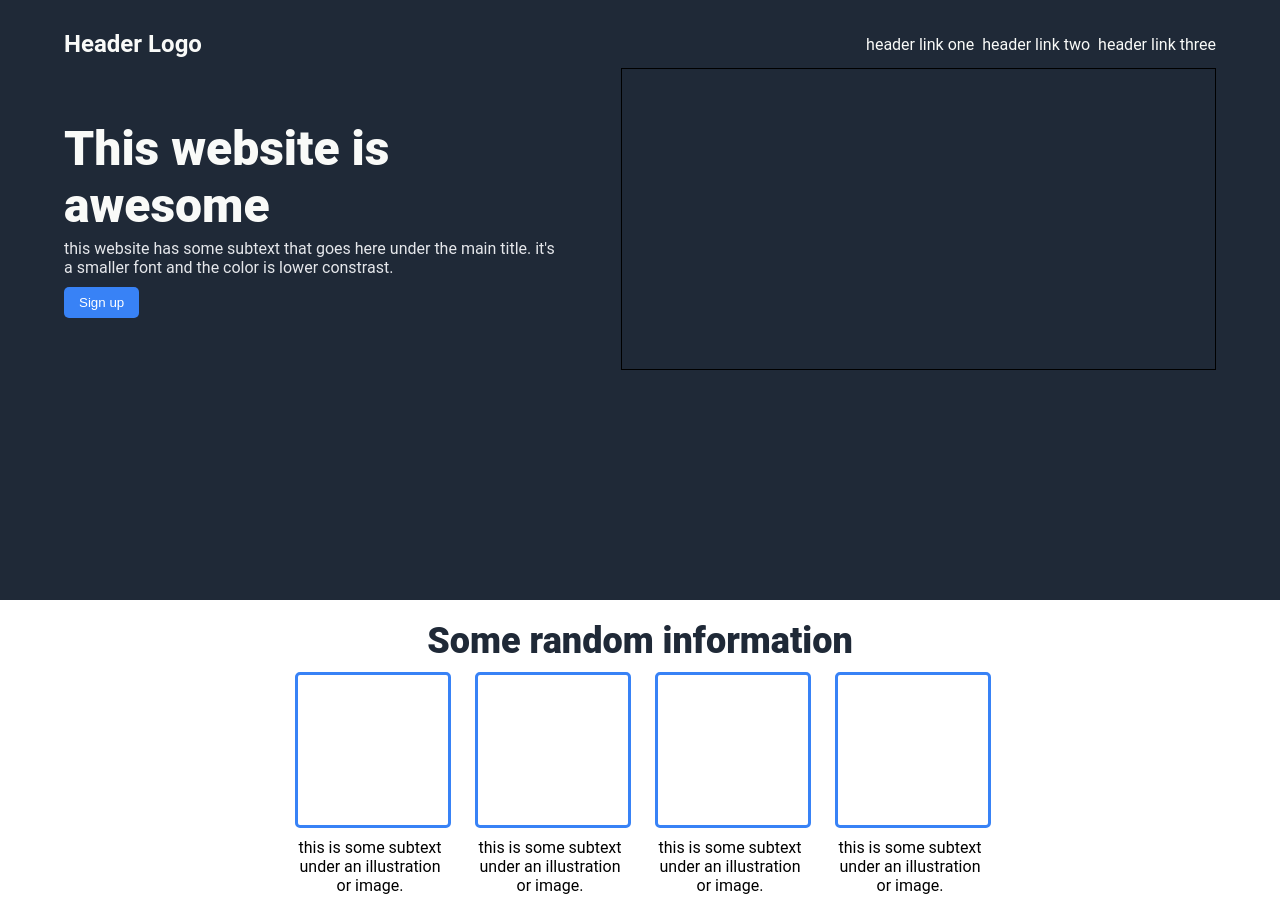
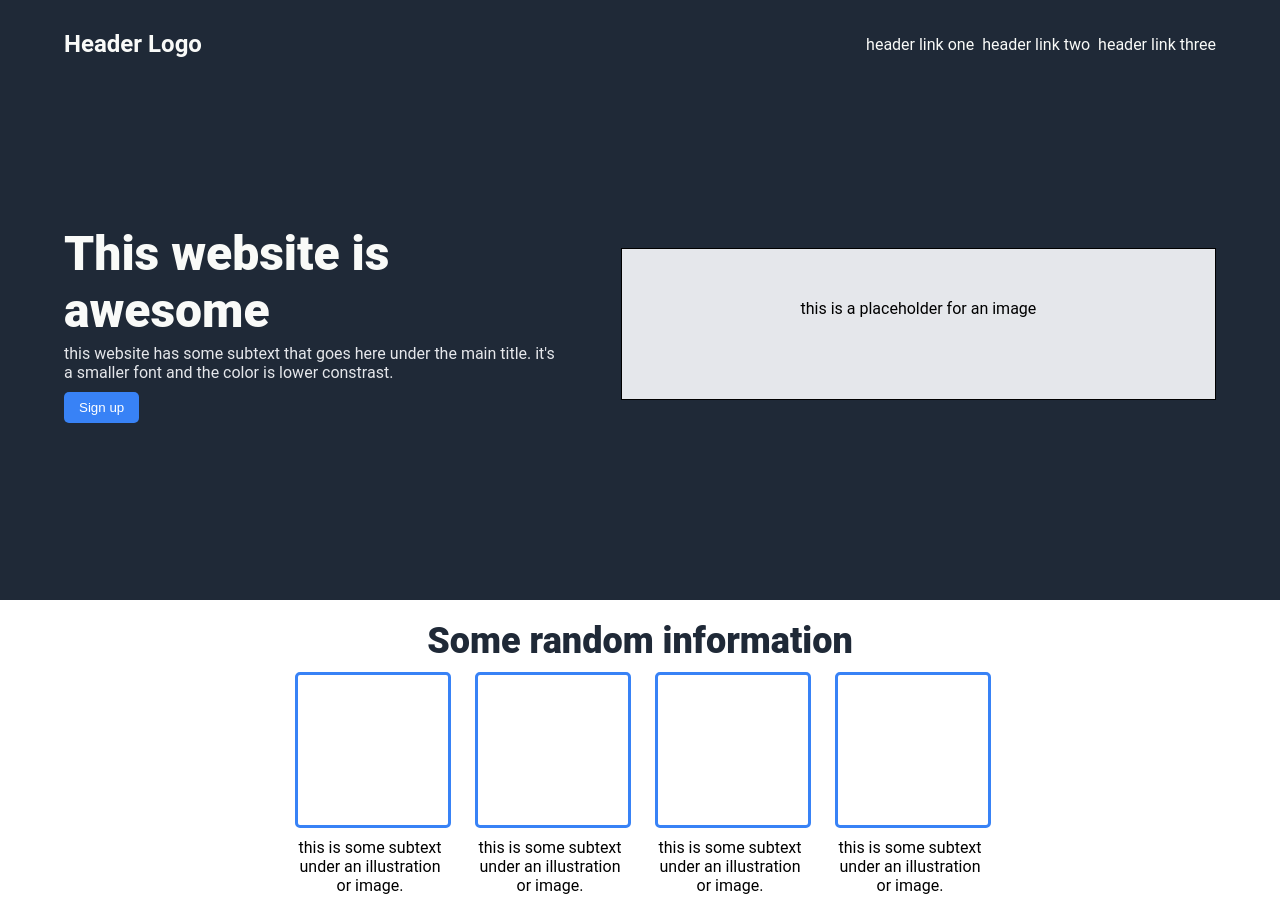
Before and after one commit to Anney24/Landing-Page-, a plain HTML site: page index.html in a window 1280 px wide. Shown: the top 898 px of the page. Drawn offline with Linux system fonts and the light colour scheme.

Commit message:
replaced some css

```diff
--- a/index.html
+++ b/index.html
@@ -8,7 +8,6 @@
 </head>
 <body>
     <section class="hero-section">
-        <div class="container">
             <header>
                 <nav>
                     <h1 class="header-logo">Header Logo</h1>
@@ -29,13 +28,11 @@
                     <button>Sign up</button>
                 </div>
                 <div class="text-img">
-                    <!-- <img src="asset/pexels-valeriya-580612.jpg" alt=""> -->
-                </div>
+                    <p>this is a placeholder for an image</p>
                 </div>
             </div>
 
     </section>
-    <main>
     <section class="information">
         <div class="container">
             <h2 class="info-header-text">Some random information</h2>
@@ -89,7 +86,6 @@
 
 
     </section>
-    </main>
     <footer>
         <p>Copyright &copy; The Odin Project 2021</p>
     </footer>
--- a/style.css
+++ b/style.css
@@ -41,8 +41,10 @@ a{
 .hero-section{
     background-color: #1f2937;
     height: 70vh;
+    flex-direction: column;
     display: flex;
-    flex-direction: column;
+    padding-left: 5%;
+    padding-right: 5%;
 }
 
 .hero{
@@ -52,9 +54,14 @@ a{
     flex: 1;
 }
 .text-img {
-    height: 300px;
+    height: 150px;
     width: 600px;
     border: 1px solid black;
+    background-color: #e5e7eb;
+}
+.text-img p{
+    text-align: center;
+    padding: 50px;
 }
 
 .hero .text h1{
```
Lines whose indentation alone changed are shown as unchanged.
